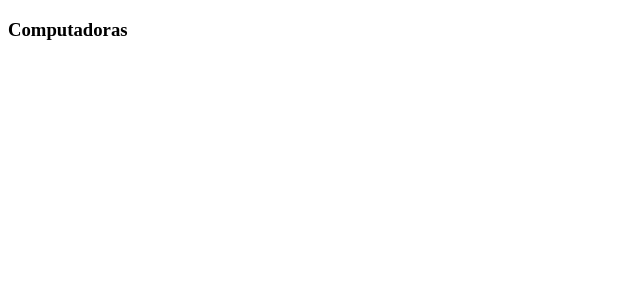
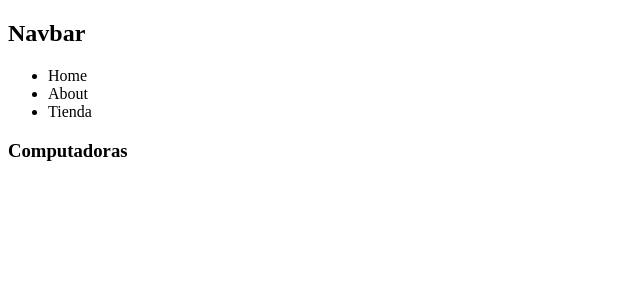
Before and after one commit to pedro-donoso/mynextjs, a Next.js app: page /tienda/categorias/computadoras in a window 1280 px wide. Shown: the top 300 px of the page, without its empty margins (0-640 px from the left). Built offline with nearby package versions, Linux system fonts and the light colour scheme.

Commit message:
Creo navbar

```diff
--- a/app/layout.js
+++ b/app/layout.js
@@ -1,7 +1,17 @@
 export default function RootLayout({ children }) {
- return (
-    <html lang="es">
-      <body>{children}</body>
+  return (
+    <html>
+      <body>
+        <nav>
+          <h1>Navbar</h1>
+          <ul>
+            <li>Home</li>
+            <li>About</li>
+            <li>Tienda</li>
+          </ul>
+        </nav>
+        {children}
+        </body>
     </html>
-  )
+  );
 }
```
